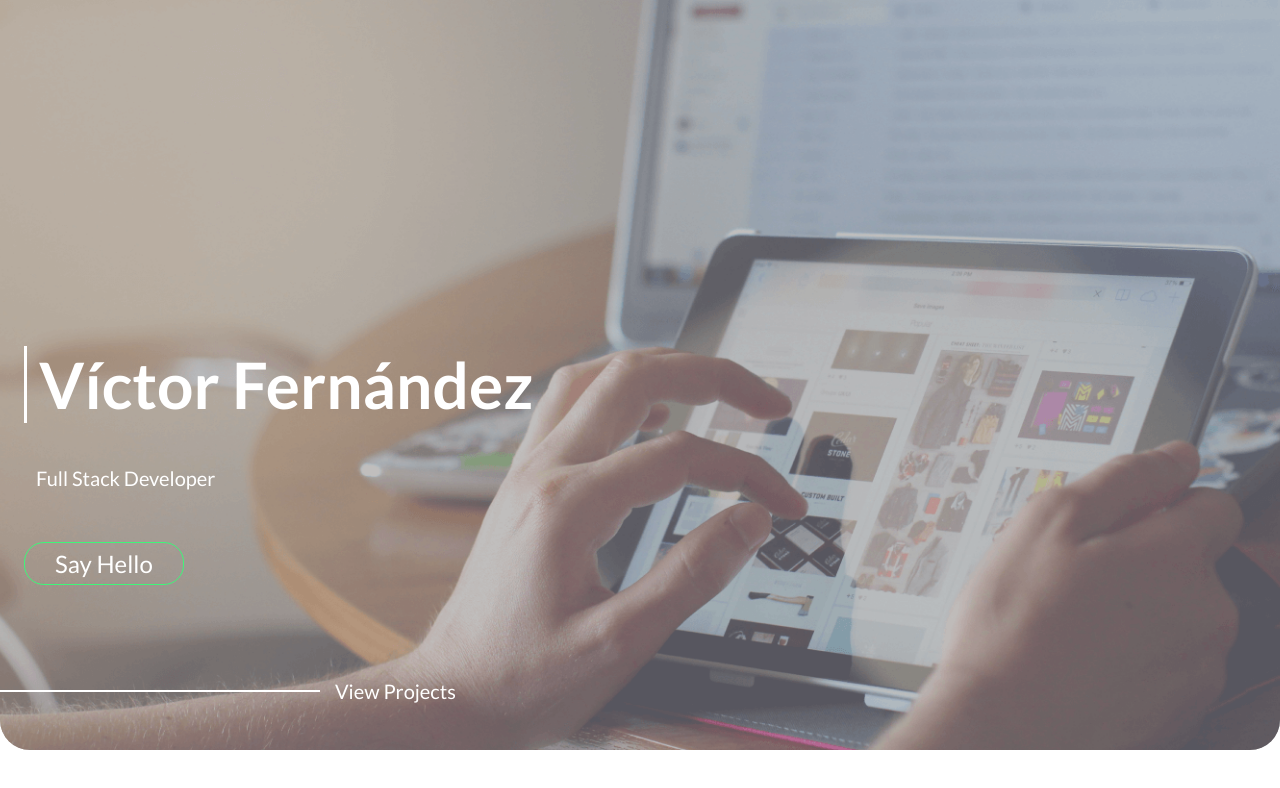
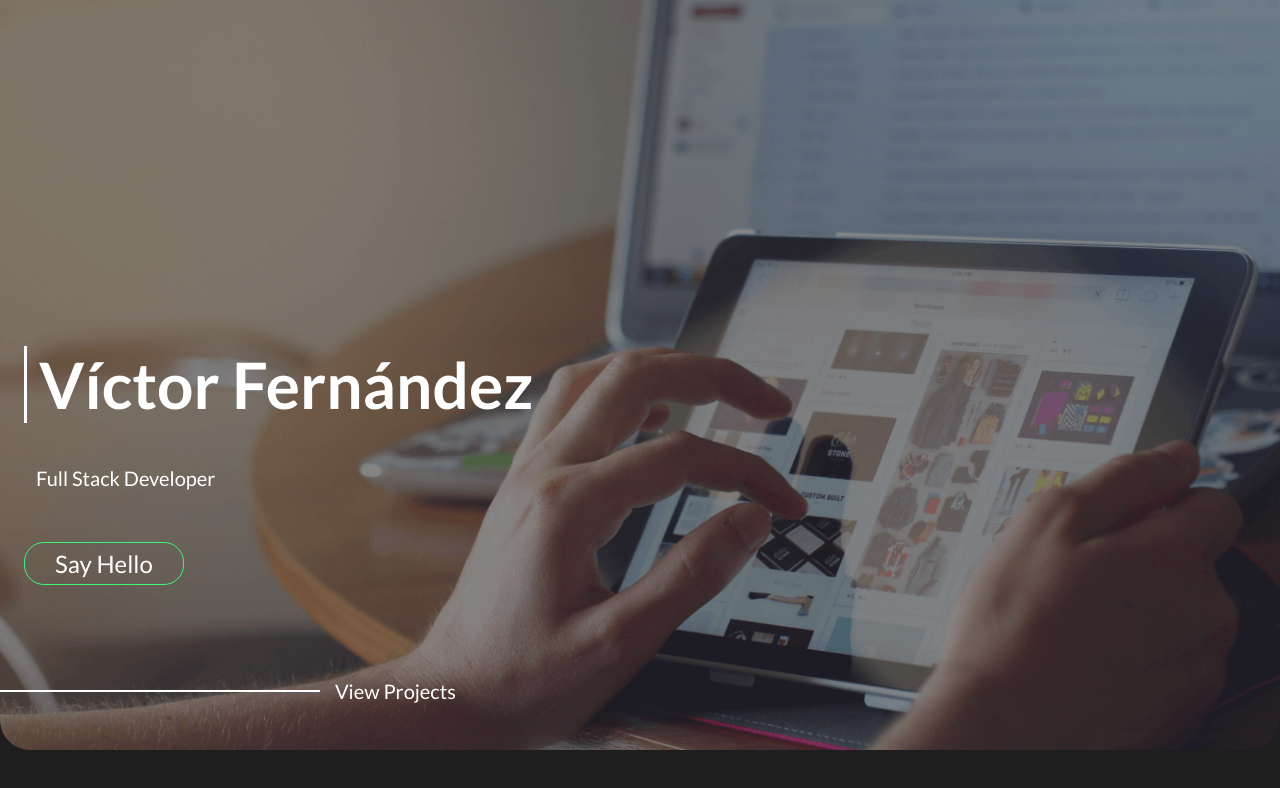
Before and after one commit to VicDario/my-portfolio, a Next.js app: page / in a window 1280 px wide. Shown: the top 788 px of the page. Built offline with nearby package versions, Linux system fonts and the light colour scheme.

Commit message:
[Change] Background website

```diff
--- a/styles/_vars.scss
+++ b/styles/_vars.scss
@@ -12,3 +12,4 @@ $dark: #141313;
 $green: #3EF779;
 $white: #FFFFFF;
 $gray: #434240;
+$background-gray: #1E1E1E;
--- a/styles/globals.scss
+++ b/styles/globals.scss
@@ -5,6 +5,10 @@ body {
   padding: 0;
   margin: 0;
   font-size: 62.5%;
+}
+
+body {
+  background-color: vars.$background-gray;
 }
 
 a {
```
